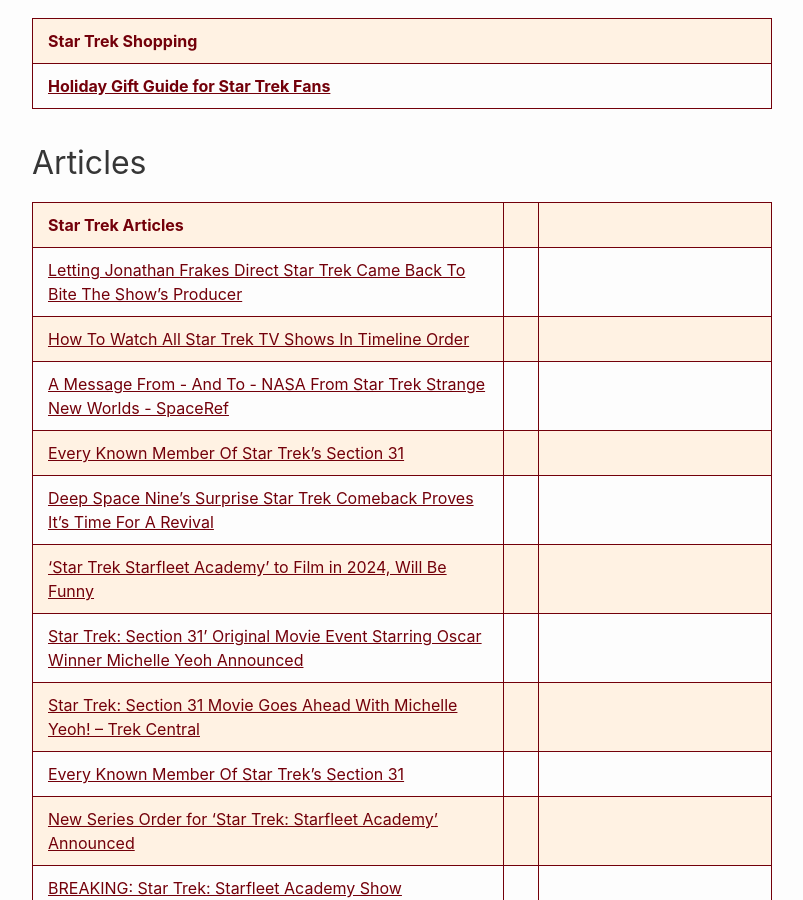
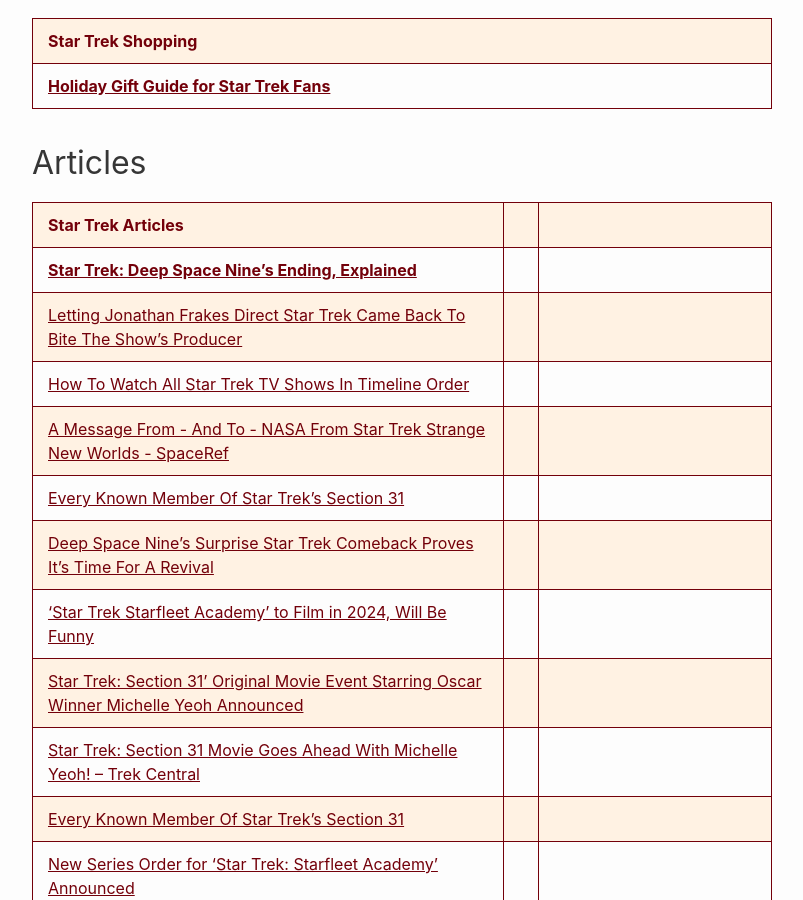
Before and after one commit to RalphHightower/RalphHightower, a Jekyll site: the page built from ScienceFiction/StarTrekFranchise.md, in a window 1280 px wide and 900 px high, scrolled down 3251 px. Shown: the whole window, without its empty margins (238-1041 px from the left). Built offline with Jekyll 4.4.1, drawn with Linux system fonts in a browser that asks for light colours; our own code applies the rules of GitHub Pages for plain Markdown files.

Commit message:
[docs](web): StarTrekFranchise(extended description)

```diff
--- a/ScienceFiction/StarTrekFranchise.md
+++ b/ScienceFiction/StarTrekFranchise.md
@@ -67,6 +67,7 @@
 
 | Star Trek Articles |
 |---|
+| **[Star Trek: Deep Space Nine's Ending, Explained](https://gamerant.com/star-trek-deep-space-nine-ds9-ending-explained/ )** |
 | [Letting Jonathan Frakes Direct Star Trek Came Back To Bite The Show's Producer](https://www.slashfilm.com/820701/reasons-why-the-next-generation-is-the-best-star-trek-show/ ) |
 | [How To Watch All Star Trek TV Shows In Timeline Order](https://screenrant.com/star-trek-tv-shows-watch-timeline-order/#star-trek-discovery-season-1-amp-2 ) |
 | [A Message From - And To - NASA From Star Trek Strange New Worlds - SpaceRef](https://spaceref.com/newspace-and-tech/a-message-from-and-to-nasa-from-star-trek-strange-new-worlds/ ) |
```
